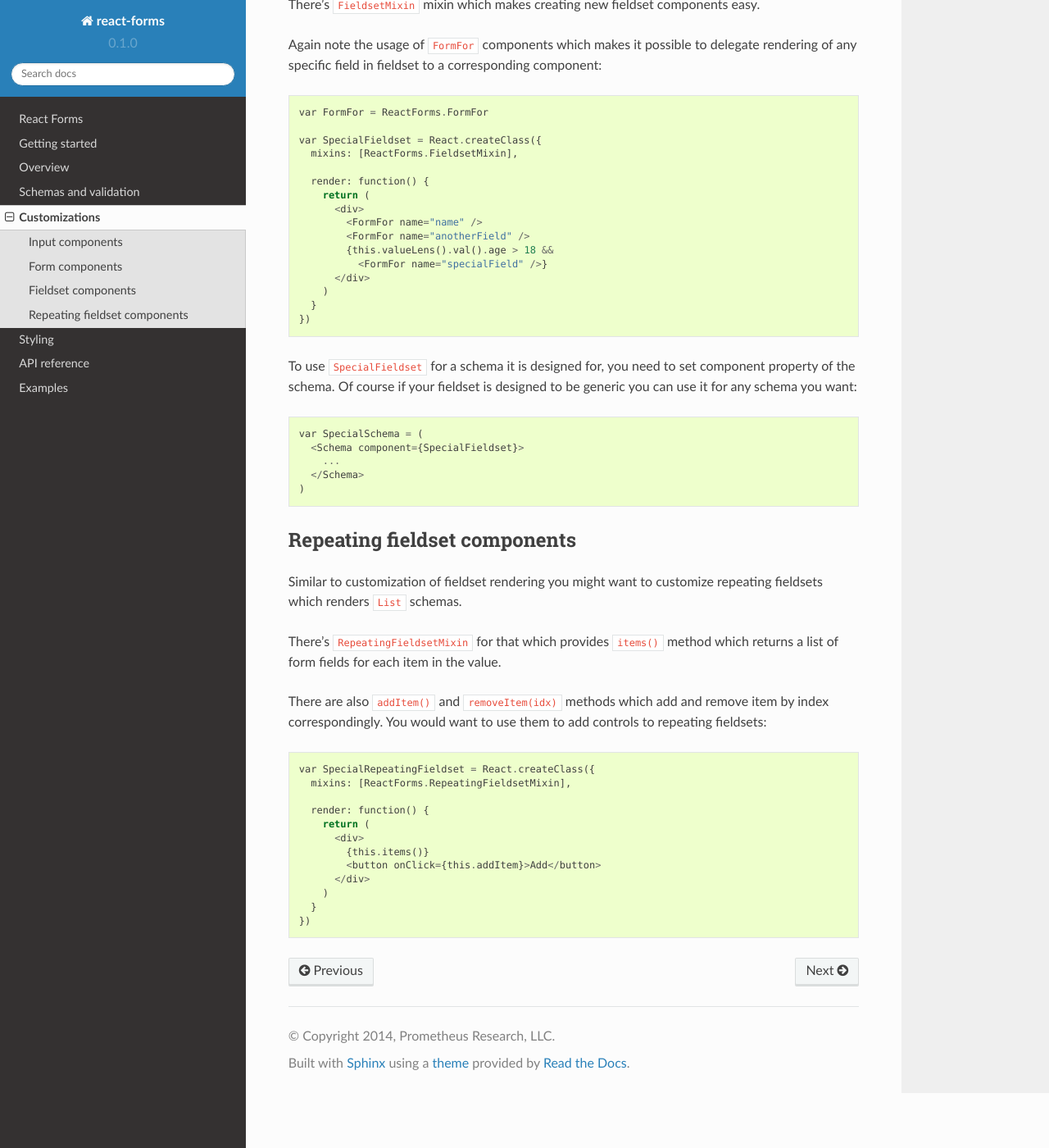
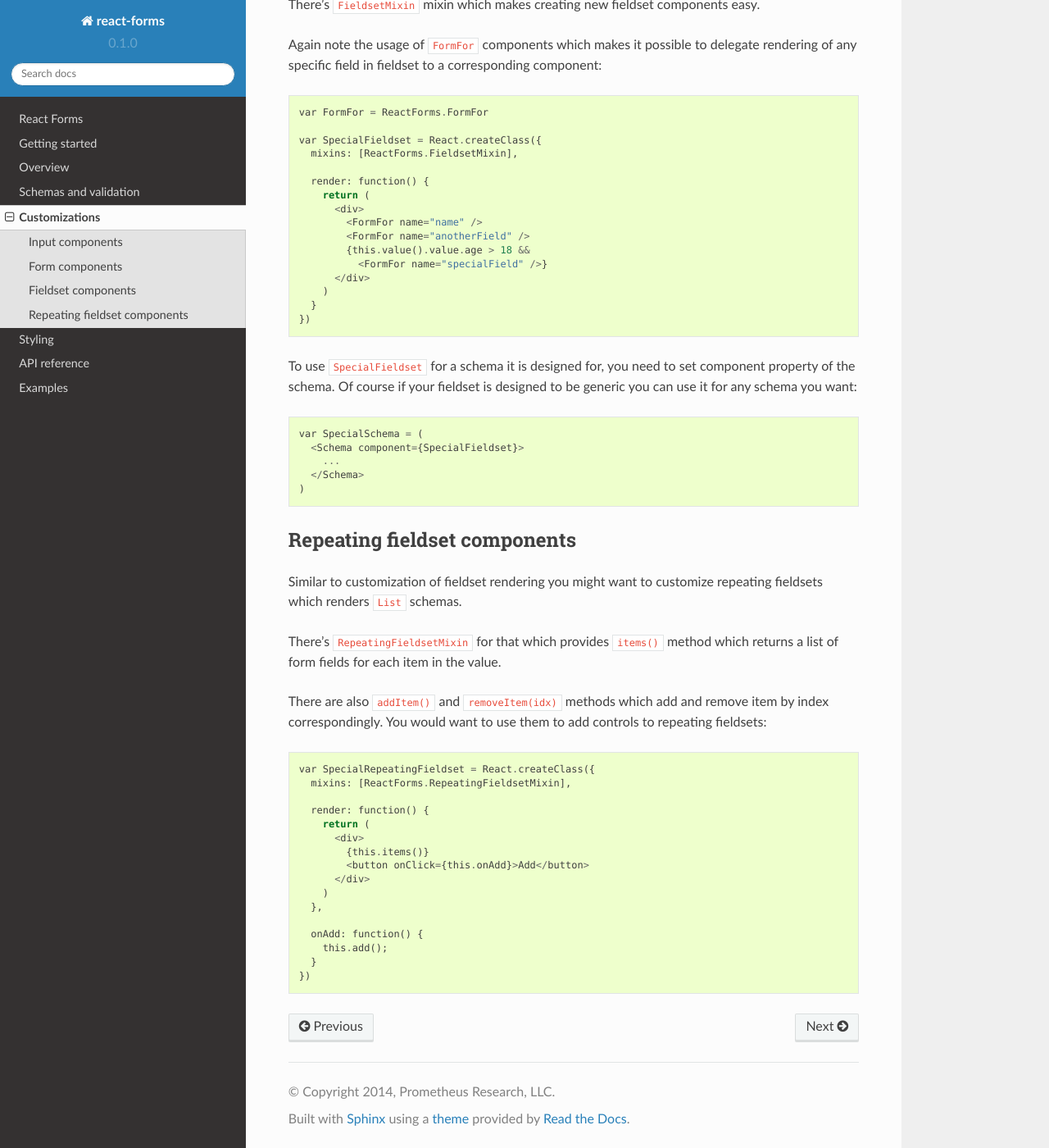
Before and after one commit to prometheusresearch-archive/react-forms, a Sphinx documentation site: the page built from docs/customizations.rst, in a window 1280 px wide and 1400 px high, scrolled down 1675 px. Shown: the whole window at 82% size. Built offline with Sphinx 7.4.7 and the Read the Docs theme 2.0.0, drawn with Linux system fonts in a browser that asks for light colours.

Commit message:
docs/customizations: fix code samples

```diff
--- a/docs/customizations.rst
+++ b/docs/customizations.rst
@@ -89,7 +89,7 @@ rendering of any specific field in fieldset to a corresponding component::
         <div>
           <FormFor name="name" />
           <FormFor name="anotherField" />
-          {this.valueLens().val().age > 18 &&
+          {this.value().value.age > 18 &&
             <FormFor name="specialField" />}
         </div>
       )
@@ -126,8 +126,12 @@ repeating fieldsets::
       return (
         <div>
           {this.items()}
-          <button onClick={this.addItem}>Add</button>
+          <button onClick={this.onAdd}>Add</button>
         </div>
       )
+    },
+
+    onAdd: function() {
+      this.add();
     }
   })
```
